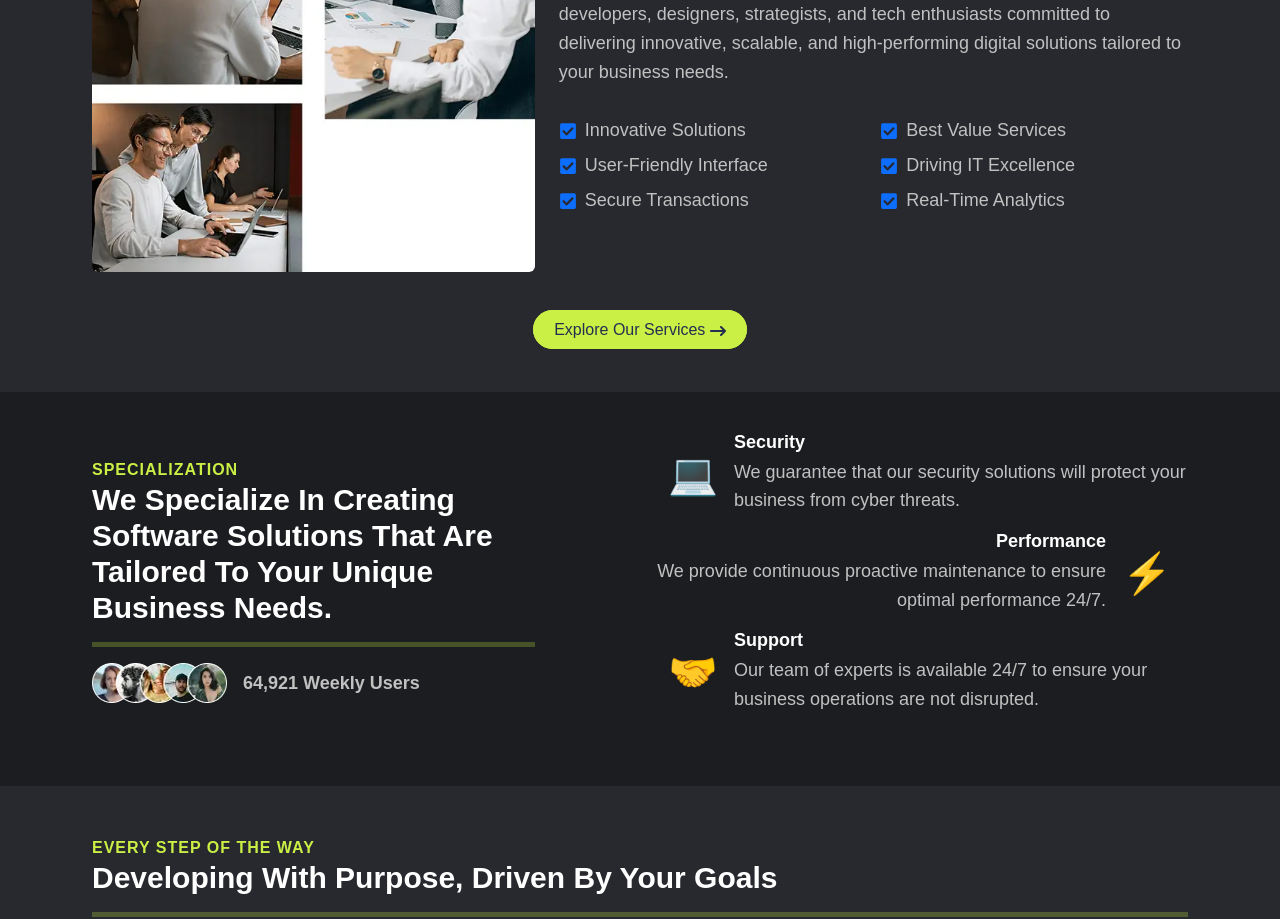
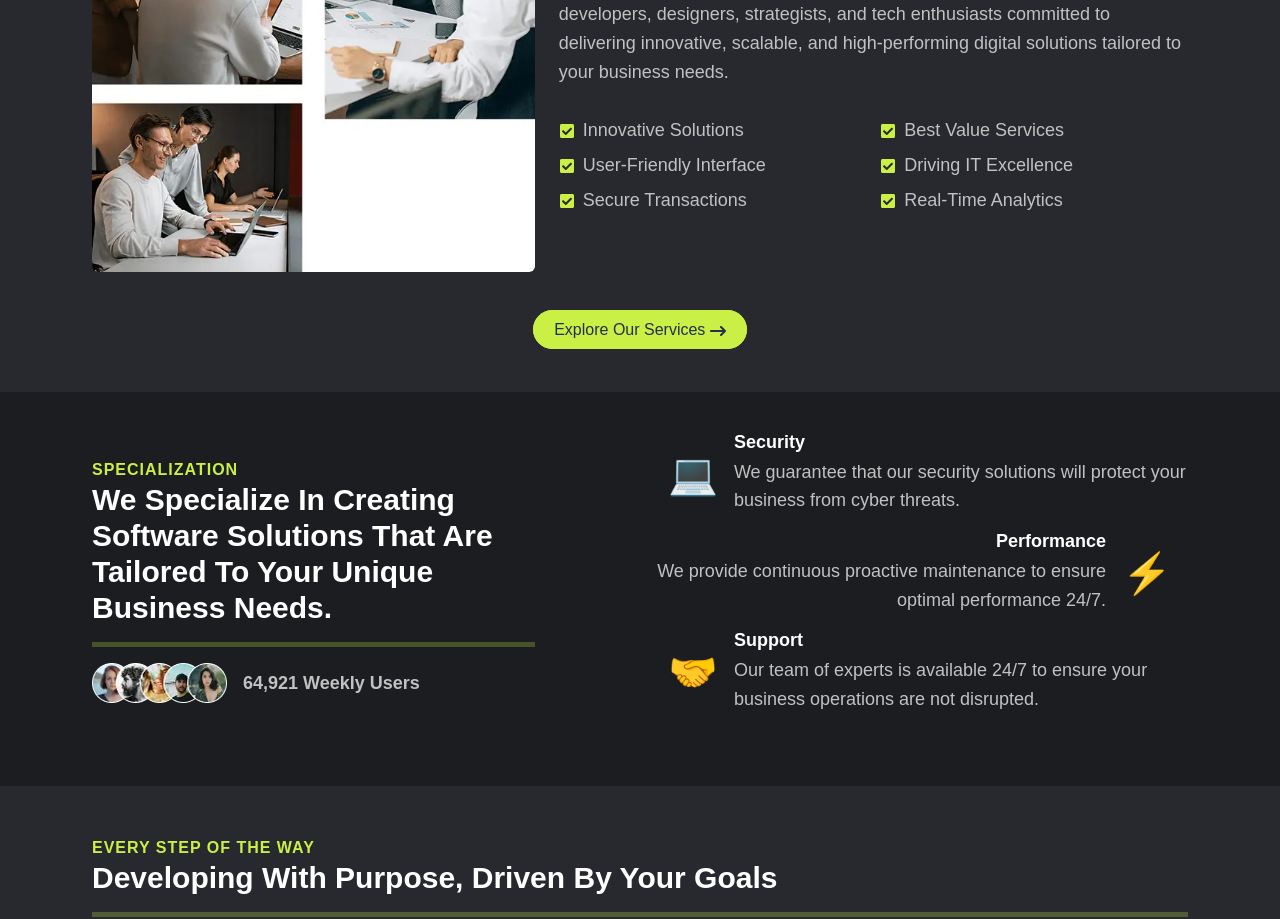
Before and after one commit to nikhil7476/demo-portfolio, a Next.js app: page /about-us in a window 1280 px wide. Shown: the part 920-1839 px from the top of the page. Built offline with nearby package versions, Linux system fonts and the light colour scheme; no server answers.

Commit message:
modified:   src/pages/about-us.js

```diff
--- a/src/pages/about-us.js
+++ b/src/pages/about-us.js
@@ -97,7 +97,9 @@ function AboutUs() {
                           key={index}
                           className="mb-2"
                         >
-                          <FaCheckSquare className="me-2 text-primary" />
+                          <span className="me-2">
+                            <FaCheckSquare />
+                          </span>
                           {item}
                         </Col>
                       ))}
```
